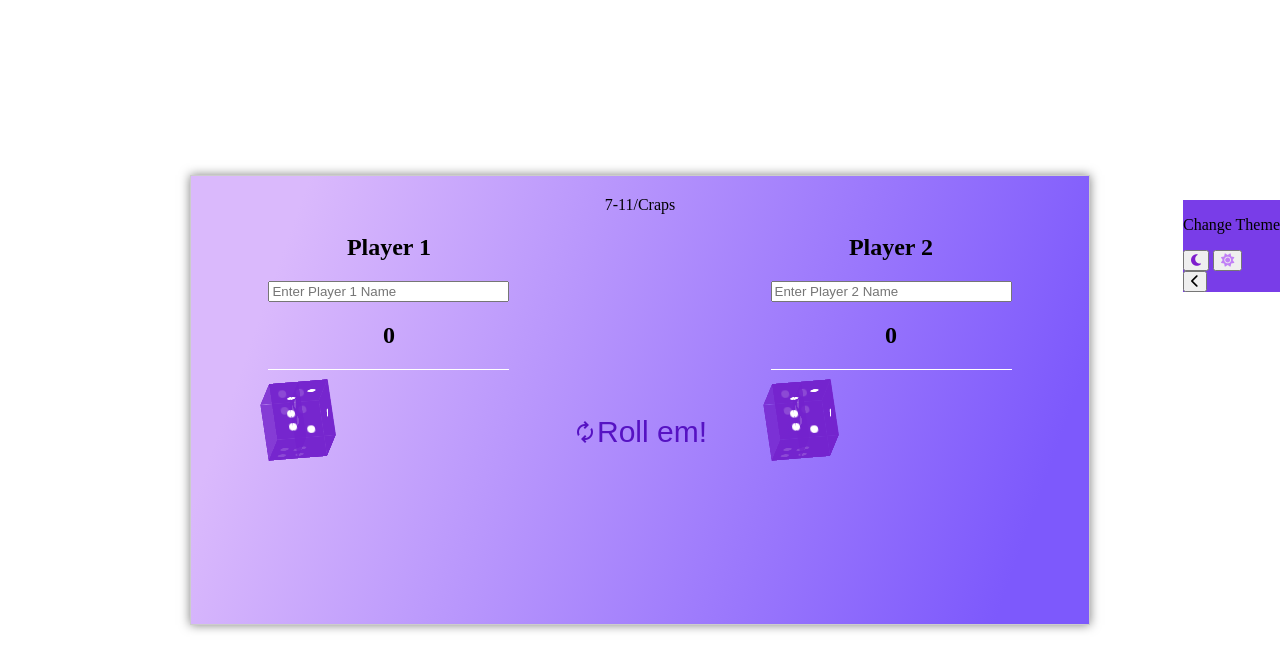
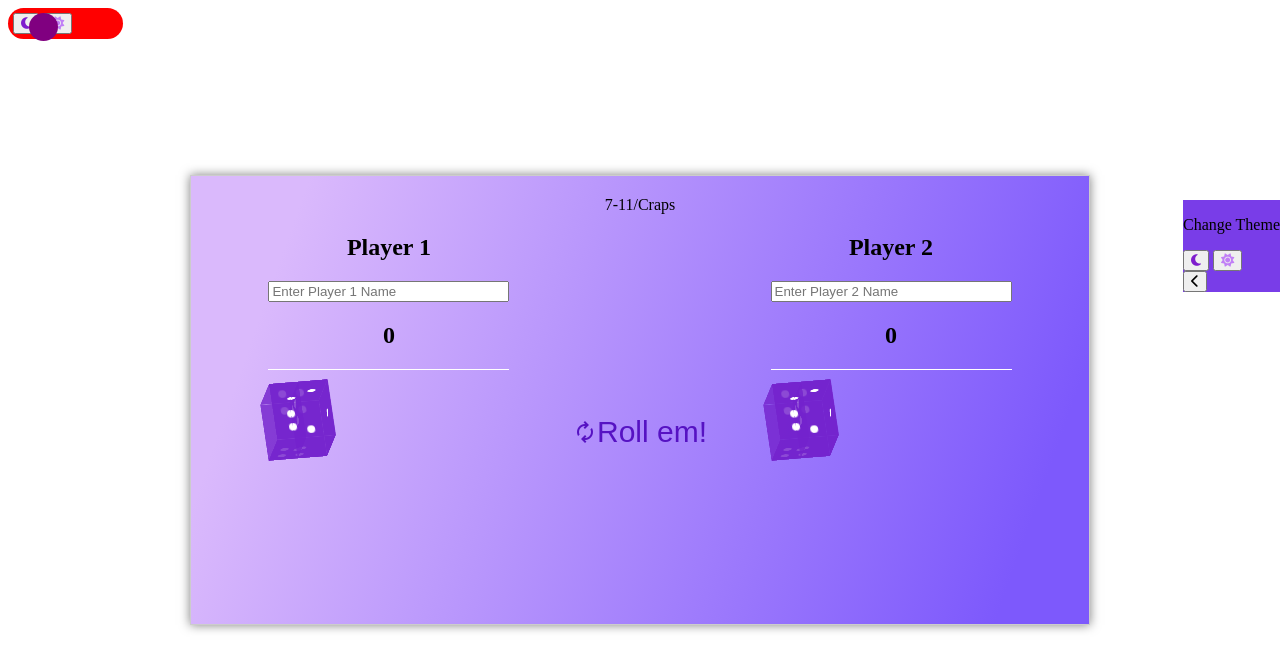
Before and after one commit to kamjohn777/7-11-2.0, a plain HTML site: page index.html in a window 1280 px wide. Drawn offline with nearby package versions, Linux system fonts and the light colour scheme.

Commit message:
added to html and css

```diff
--- a/index.html
+++ b/index.html
@@ -9,6 +9,18 @@
     <title>7-11/Craps</title>
 </head>
 <body>
+<!-- Alternate Light/Dark Mode Toggle -->
+<div class="alt-theme-container">
+    <div class="theme-body">
+        <!-- this div is going to be empty and i'll use it as my circle that toggles -->
+        <div class="circle-toggle light dark"></div>
+        <div class="btn-toggle-container">
+            <button><i class="fas fa-moon" style="color: #7e1dcd;"></i></button>
+            <button><i class="fas fa-sun" style="color: #c07ff6;"></i></button>
+         </div>
+    </div>
+</div>
+
 <!-- Light/Dark Mode Toggle -->
 <div class="theme-container open">
     <p>Change Theme</p>
--- a/styles.css
+++ b/styles.css
@@ -1,5 +1,40 @@
 * {
     box-sizing: border-box;
+}
+
+.alt-theme-container {
+    max-width: 115px;
+    background: red;
+    padding: 5px;
+    border-radius: 20px;
+    margin: 0;
+}
+
+.circle-toggle {
+    /* background: purple;
+    height: 30px;
+    width: 32%;
+    border-radius: 50%;
+    display: inline-block;
+    transition: 0.4s;
+    transform: translateX(-100%); */
+    background: purple;
+    height: 28px;
+    width: 29px;
+    border-radius: 50%;
+    display: inline-block;
+    transition: 0.4s;
+    transform: translateX(100%);
+    position: fixed;
+    left: 0%;
+}
+
+.circle-toggle .light {
+    transform: translateX(0);
+}
+
+.circle-toggle .dark {
+    transform: translateX(1);
 }
 
 .theme-container {
```
